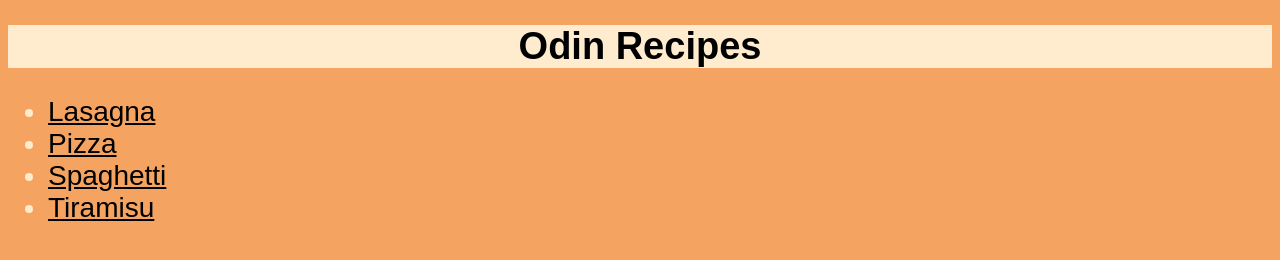
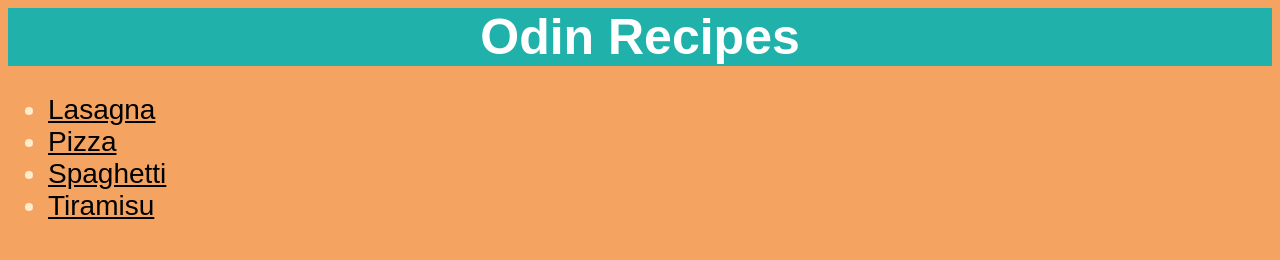
Before and after one commit to Mitchenya/Recipes-Website, a plain HTML site: page index.html in a window 1280 px wide. Drawn offline with Linux system fonts and the light colour scheme.

Commit message:
Editted h1 CSS file

```diff
--- a/style.css
+++ b/style.css
@@ -4,10 +4,12 @@ body {
 
 h1 {
   text-align: center;
-  color: black;
-  background-color: blanchedalmond;
-  font-size: 38px;
+  color: white;
+  font-size: 50px;
   font-family: Arial, Helvetica, sans-serif;
+  margin: auto;
+  text-shadow: 20px;
+  background-color: lightseagreen;
 }
 
 ul {
```
